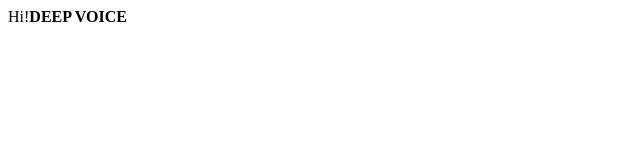
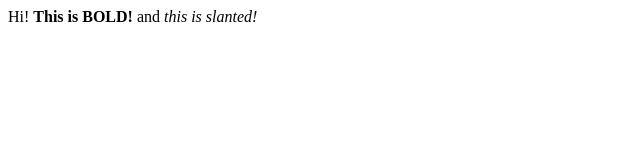
Before and after one commit to jgquinn/jcal, a plain HTML site: page Pong.html in a window 1280 px wide. Shown: the whole page, without its empty margins (0-640 px from the left). Drawn offline with Linux system fonts and the light colour scheme.

Commit message:
catching up git to workspace

```diff
--- a/Pong.html
+++ b/Pong.html
@@ -1,6 +1,6 @@
 <html>
-Hi!<b>DEEP VOICE</b>
+Hi! <b>This is BOLD!</b> and <i>this is slanted!</i>
 <script>
-        console.log("Hi there!")
+        console.log("Hi there!");
 </script>
 </html>
```
